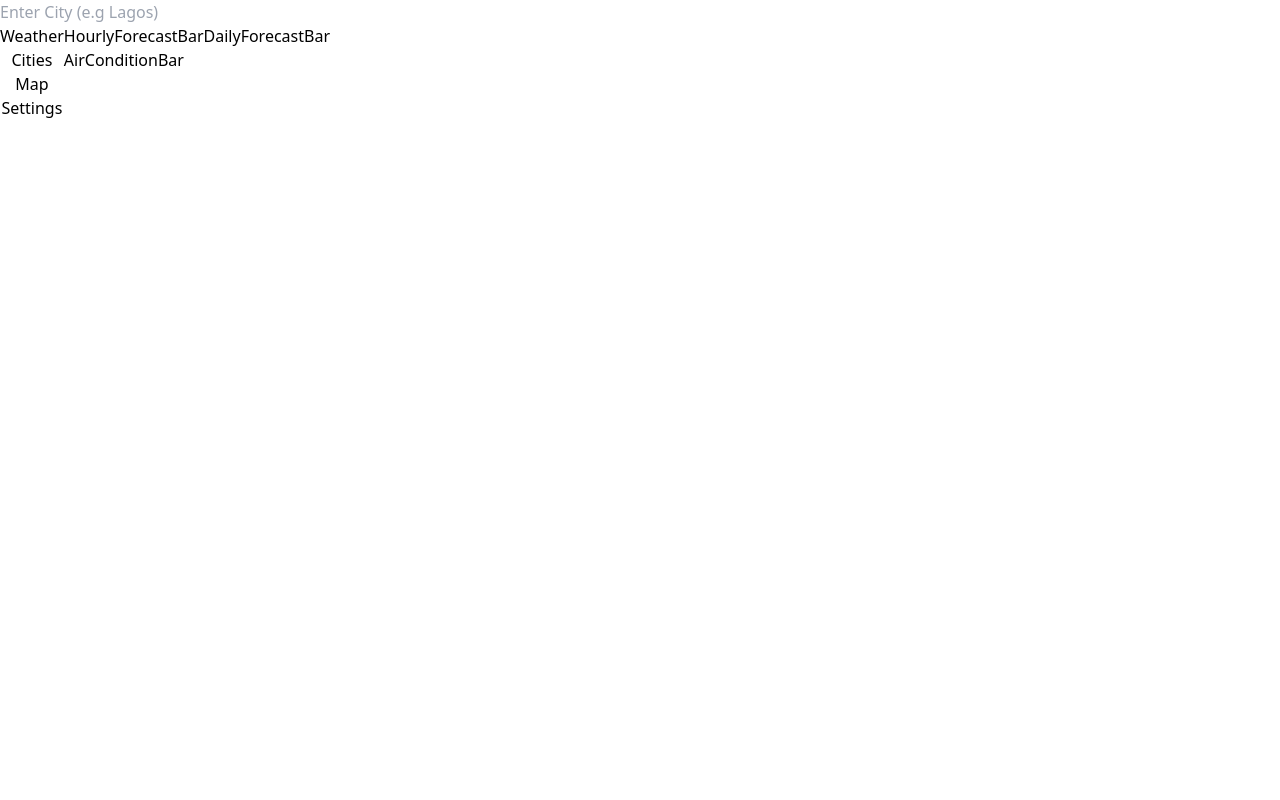
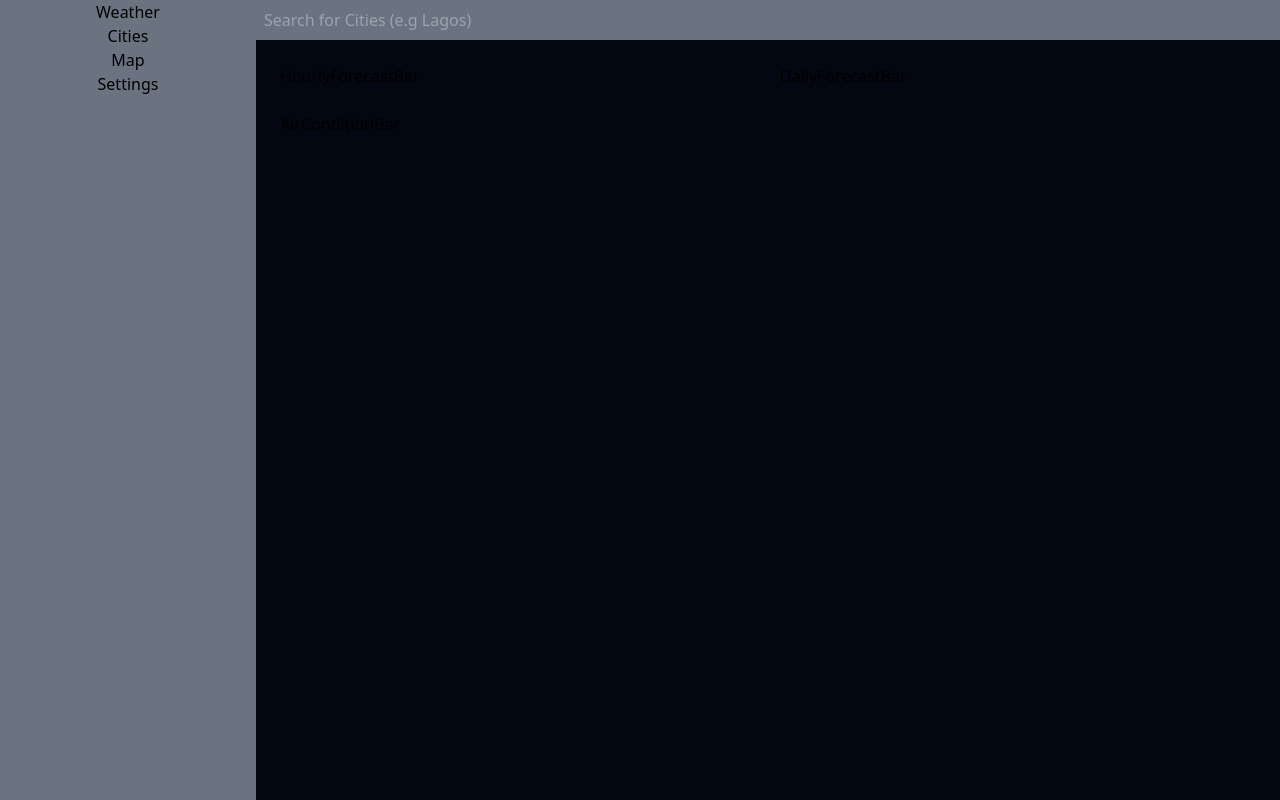
Before and after one commit to Praisel-create/weather-dashboard, a React (Vite) app in the folder stormie-weather/: page / in a window 1280 px wide. Built offline with nearby package versions, Linux system fonts and the light colour scheme.

Commit message:
Working on th UI Layout of the dashboard before API calling

```diff
--- a/stormie-weather/src/components/SearchBar.jsx
+++ b/stormie-weather/src/components/SearchBar.jsx
@@ -18,7 +18,8 @@ const SearchBar = ({onSubmit}) => {
             type="text"
             id='city'
             onChange={(e) => setCity(e.target.value)}
-            placeholder='Enter City (e.g Lagos)'
+            placeholder='Search for Cities (e.g Lagos)'
+            className='bg-gray-500'
             />
     </form>
   )
--- a/stormie-weather/src/components/SideBar.jsx
+++ b/stormie-weather/src/components/SideBar.jsx
@@ -3,7 +3,7 @@ import React from 'react'
 const SideBar = () => {
 
   return (
-    <div className="flex flex-col">
+    <div className="flex flex-col bg-gray-500">
         <button>Weather</button>
         <button>Cities</button>
         <button>Map</button>
--- a/stormie-weather/src/pages/WeatherDashboard.jsx
+++ b/stormie-weather/src/pages/WeatherDashboard.jsx
@@ -7,24 +7,33 @@ import AirConditionBar from '../components/AirConditionBar';
 
 const WeatherDashboard = () => {
   return (
-    <div>
-        <div className="flex flex-col">
+    <div className='relative min-h-screen bg-gray-950'>
+      <div className="flex">
+        {/* Fixed sidebar - now wider (w-64) */}
+        <aside className="fixed h-full w-64 bg-gray-500 z-10">
+          <SideBar/>
+        </aside>
+
+        {/* Main content area - offset by sidebar width (ml-64) */}
+        <main className="flex-1 ml-64 min-h-screen">
+          <div className='p-2 bg-gray-500'>
             <SearchBar/>
-            <div className='flex flex-row'>
-                <div>
-                    <SideBar/>
           </div>
-                <div className='flex flex-col'>
+
+          <div className='flex flex-col lg:flex-row p-6 gap-6'>
+            <div className='flex-1 flex flex-col gap-6'>
               <HourlyForecastBar/>
               <AirConditionBar/>
             </div>
-                <div>
+
+            <div className='flex-1'>
               <DailyForecastBar/>
             </div>
           </div>
+        </main>
       </div>
     </div>
   )
 }
 
-export default WeatherDashboard
+export default WeatherDashboard;
```
Lines whose indentation alone changed are shown as unchanged.
